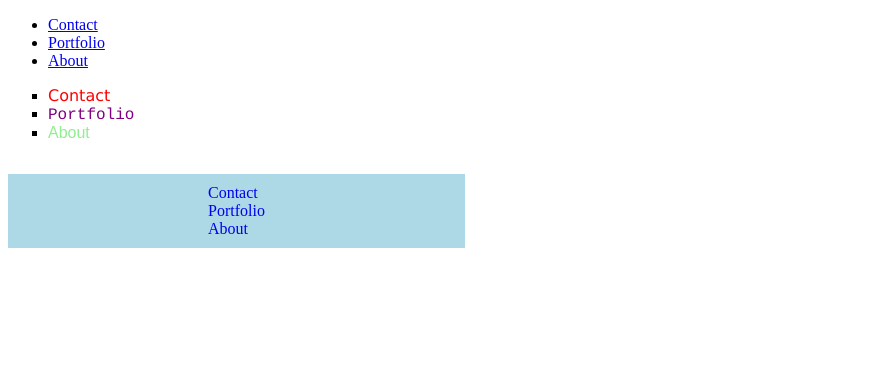
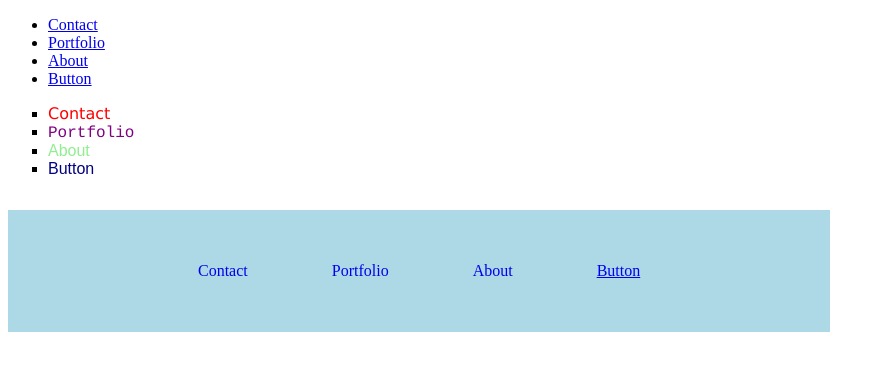
Before and after one commit to jackb7/jackb7.github.io, a plain HTML site: page assignments/assignment6.html in a window 1280 px wide. Shown: the whole page, without its empty margins (0-885 px from the left). Drawn offline with Linux system fonts and the light colour scheme.

Commit message:
assignment 6 navbar

```diff
--- a/assignments/assignment6.html
+++ b/assignments/assignment6.html
@@ -21,11 +21,22 @@
         font-family: fantasy;
         text-decoration: none;
       }
+      .button1 {
+        color: navy;
+        font-family: sans-serif;
+        text-decoration: none;
+      }
       .list3 {
         list-style-type: none;
         background-color: lightblue;
-        padding: 10px 200px;
+        padding: 12px 150px;
         display: inline-block;
+      }
+      .list3 li {
+        display: inline-block;
+        margin: 40px
+
+
       }
       .contact {
         text-decoration: none;
@@ -47,6 +58,7 @@
         <li><a href="#">Contact</a></li>
         <li><a href="#">Portfolio</a></li>
         <li><a href="#">About</a></li>
+        <li><a href="#">Button</a></li>
       </ul>
     </nav>
 
@@ -55,6 +67,7 @@
         <li><a href="#" class="contactButton">Contact</a></li>
         <li><a href="#" class="portfolioButton">Portfolio</a></li>
         <li><a href="#" class="aboutButton">About</a></li>
+        <li><a href="#" class="button1">Button</a></li>
       </ul>
     </nav>
 
@@ -63,6 +76,7 @@
         <li><a href="#" class="contact">Contact</a></li>
         <li><a href="#" class="portfolio">Portfolio</a></li>
         <li><a href="#" class="about">About</a></li>
+        <li><a href="#" class="button2">Button</a></li>
       </ul>
     </nav>
   </body>
```
